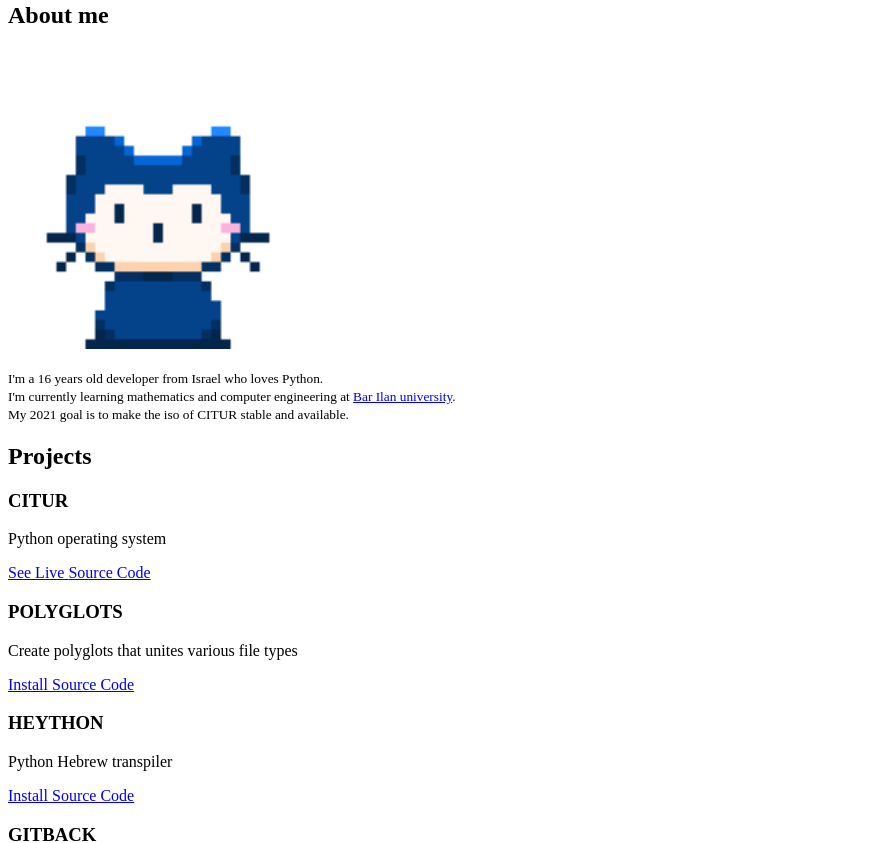
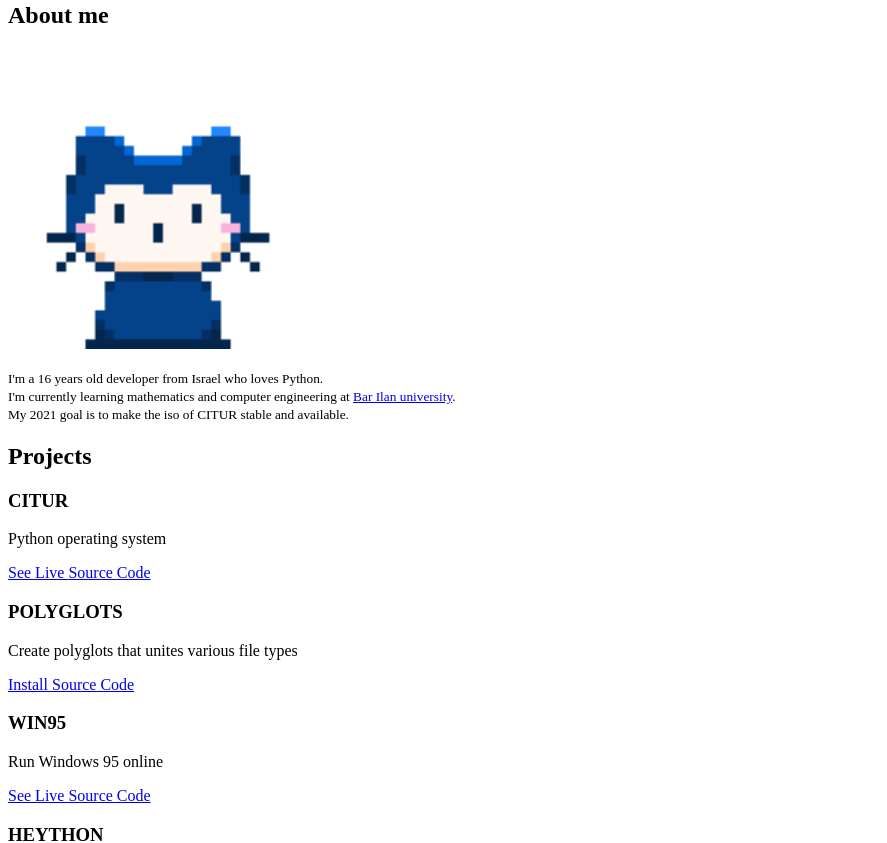
Before and after one commit to donno2048/Portfolio, a website: page src/template.html in a window 1280 px wide. Shown: the part 115-958 px from the top of the page, without its empty margins (0-887 px from the left). Drawn offline with nearby package versions, Linux system fonts and the light colour scheme.

Commit message:
Update template.html

```diff
--- a/src/template.html
+++ b/src/template.html
@@ -73,6 +73,24 @@
                   Install
                 </a>
                 <a target="_blank" class="cta-btn text-color-main" href="https://github.com/donno2048/polyglots">
+                  Source Code
+                </a>
+              </div>
+            </div>
+          </div>
+          <div class="row" style="justify-content: center;">
+            <div class="col-lg-4 col-sm-12">
+              <div class="project-wrapper__text">
+                <h3 class="project-wrapper__text-title">WIN95</h3>
+                <div>
+                  <p class="mb-4">
+                    Run Windows 95 online
+                  </p>
+                </div>
+                <a target="_blank" class="cta-btn cta-btn--hero" href="https://donno2048.github.io/win95/">
+                  See Live
+                </a>
+                <a target="_blank" class="cta-btn text-color-main" href="https://github.com/donno2048/win95">
                   Source Code
                 </a>
               </div>
```
